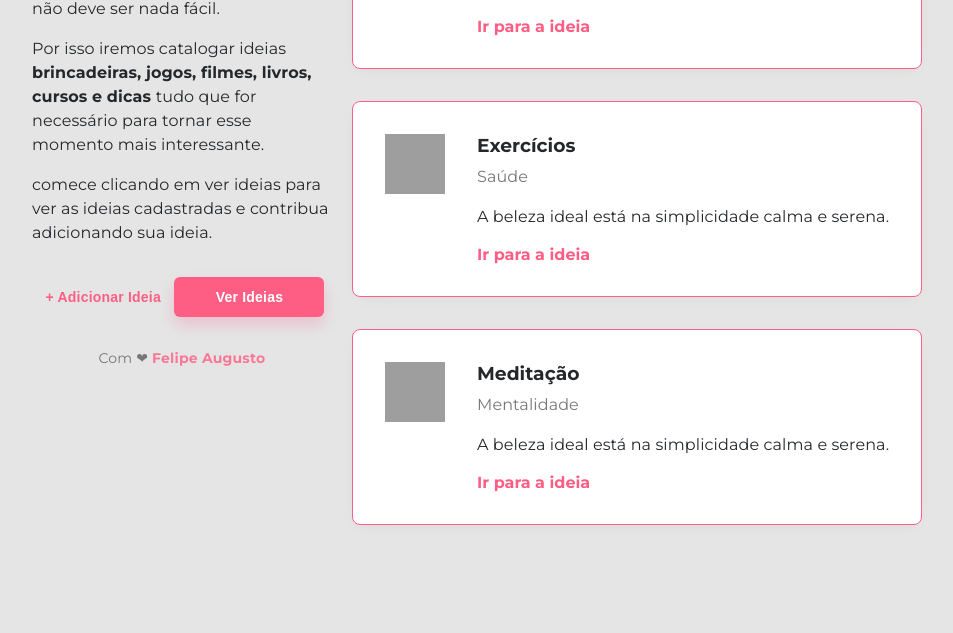
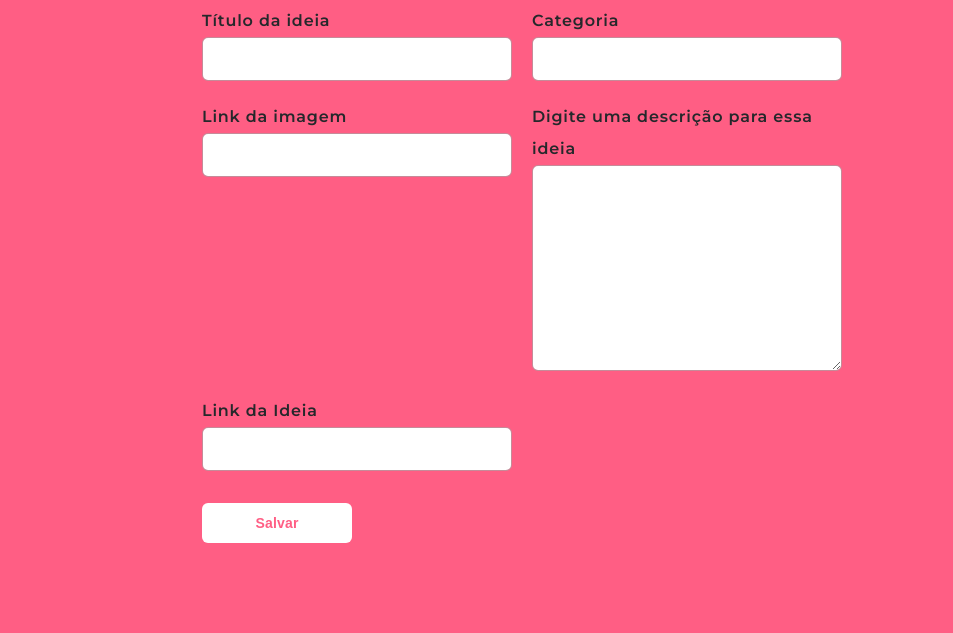
Before and after one commit to gmxfelipe/WorkshopDev, a plain HTML site: page index.html in a window 1280 px wide. Shown: the part 167-800 px from the top of the page, without its empty margins (118-1071 px from the left). Drawn offline with Linux system fonts and the light colour scheme; grey boxes are pictures that could not be loaded.

Commit message:
70% da interface do form concluída

```diff
--- a/index.html
+++ b/index.html
@@ -84,6 +84,57 @@
         </section>
     </div>
 
+    <!-- Start Modal -->
+
+    <div id="modal">
+        <div class="content">
+            <h1>Nova Ideia</h1>
+
+            <form action="">
+
+                <div class="input-wrapper">
+                    <label for="title">Título da ideia</label>
+                    <input type="text" name="title">
+                </div>
+
+                <div class="input-wrapper">
+                    <label for="category">Categoria</label>
+                    <input type="text" name="category">
+                </div>
+
+                <div class="input-wrapper">
+                    <label for="image">Link da imagem</label>
+                    <input type="url" name="image">
+                </div>
+
+                <div class="input-wrapper">
+                    <label for="description">Digite uma descrição para essa ideia</label>
+                    <textarea name="description" id="" cols="30" rows="10"></textarea>
+                </div>
+
+
+                <div class="input-wrapper">
+                    <label for="link">Link da Ideia</label>
+                    <input type="url" name="link">
+
+                    <button>Salvar</button>
+
+                </div>
+
+
+
+
+
+
+
+
+
+            </form>
+        </div>
+    </div>
+
+    <!-- End Modal -->
+
 
     <script src="scripts.js"></script>
 
--- a/style.css
+++ b/style.css
@@ -129,3 +129,100 @@ footer a{
 .idea .description{
     margin: 16px 0;
 }
+
+
+
+/* Start Modal */
+
+#modal{
+    background: #ff5e84;
+    position: absolute;
+    top: 0;
+
+    width: 100vw;
+    height: 100vh;
+
+    display: flex;
+
+    align-items: center;
+    justify-content: center;
+}
+
+#modal.content{
+    margin-top: 128px;
+
+    color: white;
+}
+
+#modal .content h1{
+    text-align: center;
+    text-transform: uppercase;
+
+}
+
+#modal form{
+    width: 80%;
+    max-width: 800px;
+
+    margin: 0 auto;
+
+    display: grid;
+
+    grid-template-columns: 1fr 1fr;
+
+    gap: 20px;
+
+
+}
+
+
+form input, form textarea{
+    width: 100%;
+
+    padding: 12px;
+
+    box-sizing: border-box;
+
+    border-radius: 6px;
+    border: 1px solid rgba(141, 25, 52, 0.5);
+
+    outline: none;
+
+    font-size: 16px;
+}
+
+form label{
+    font-weight: 600;
+    line-height: 32px;
+    letter-spacing: 0.8px;
+}
+
+form button{
+    background: white;
+    width: 150px;
+    height: 40px;
+
+    border-radius: 6px;
+
+    cursor: pointer;
+
+    margin-top: 32px;
+
+}
+
+
+form button:hover{
+    background-color: #0984e3;
+    color: white;
+
+    text-decoration: none;
+}
+
+
+
+
+
+
+
+
+/* End Modal */
```
